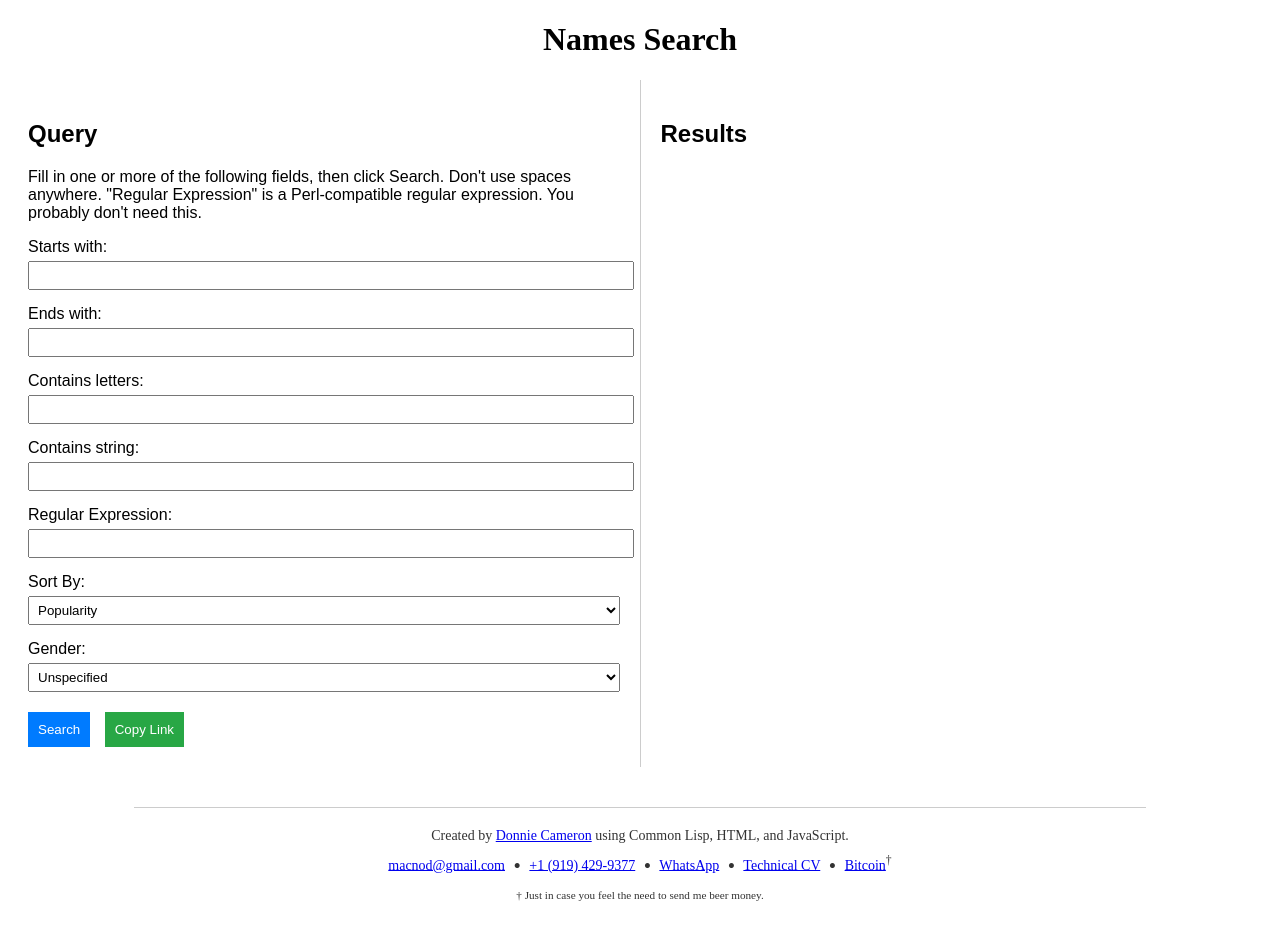
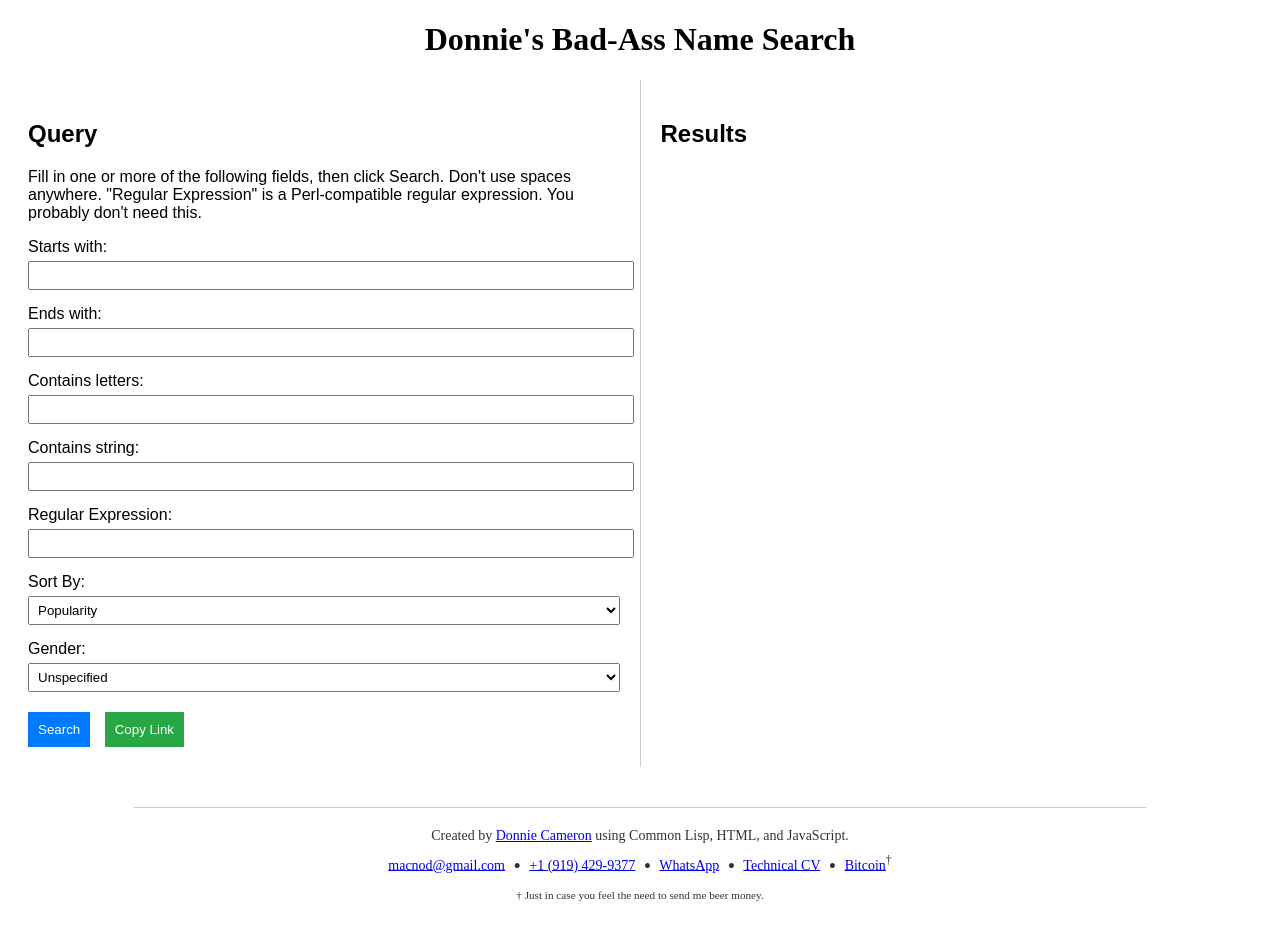
Before and after one commit to macnod/namesq, a plain HTML site: page index.html in a window 1280 px wide. Drawn offline with Linux system fonts and the light colour scheme.

Commit message:
Changed title to include "Bad-Ass"

```diff
--- a/index.html
+++ b/index.html
@@ -97,7 +97,7 @@
   </head>
   <body>
     <div id="title">
-      <h1>Names Search</h1>
+      <h1>Donnie's Bad-Ass Name Search</h1>
     </div>
     <div id="content">
       <div id="filter-pane">
```
